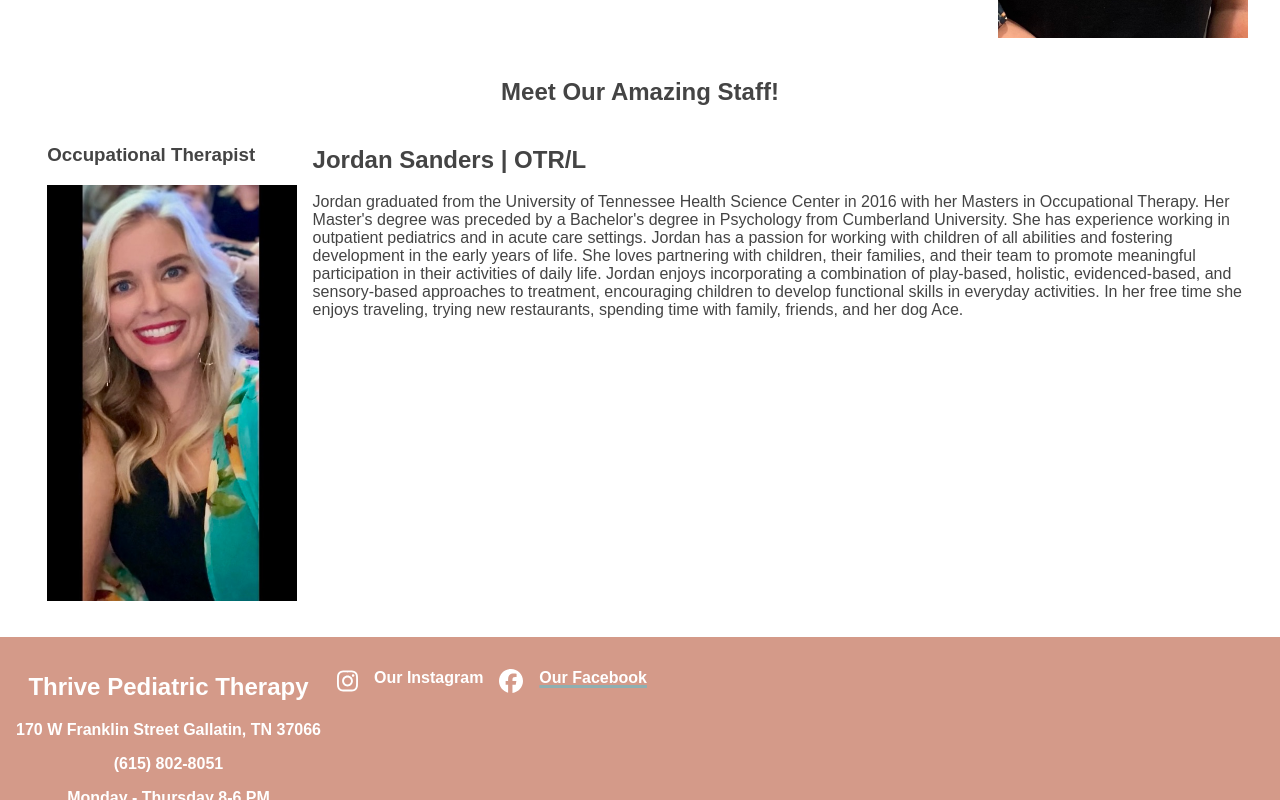
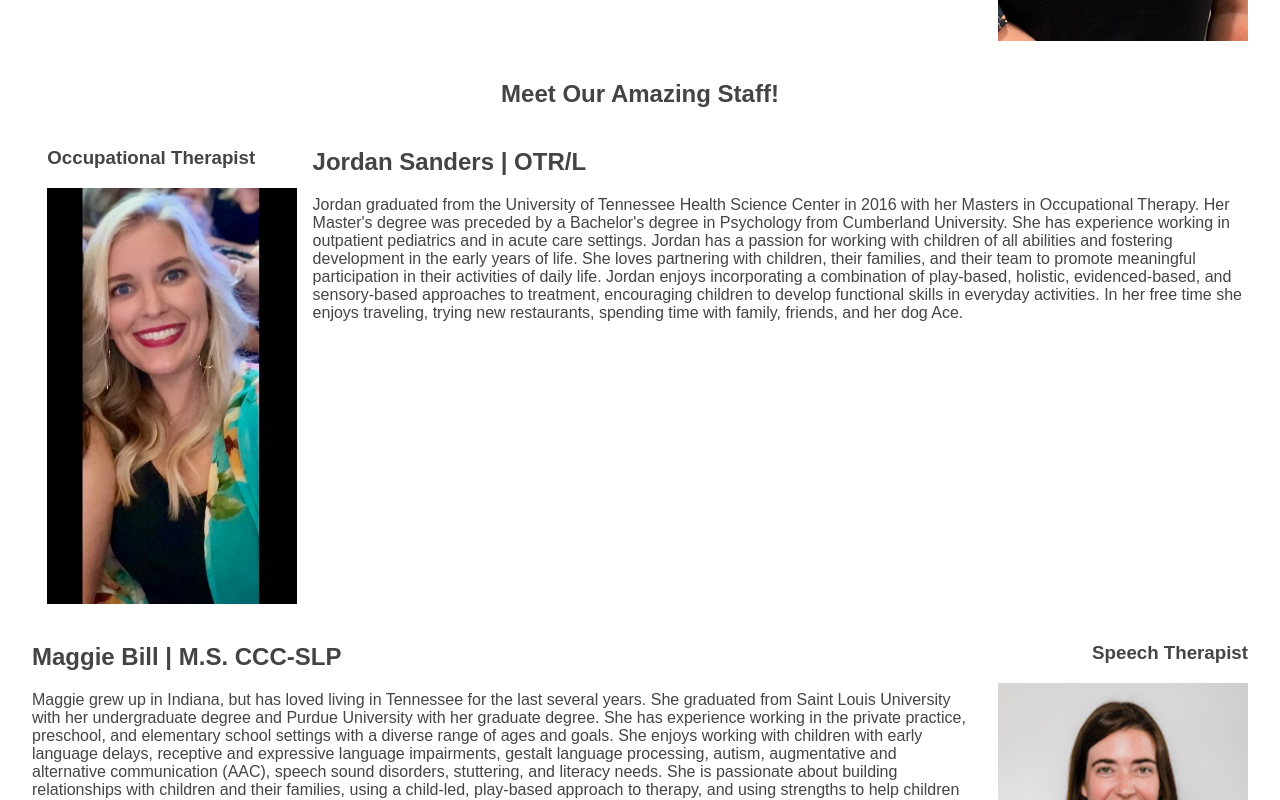
Before and after one commit to brunojoey/thrive-therapy, a React (Create React App) app: page /about in a window 1280 px wide. Shown: the part 2000-2800 px from the top of the page. Built offline with nearby package versions, Linux system fonts and the light colour scheme.

Commit message:
Added Maggie Bill section in Staff and did more mobile stylin

```diff
--- a/src/App.scss
+++ b/src/App.scss
@@ -1,6 +1,5 @@
 body {
   margin: 0;
-  height: 100%;
   font-family: "Gotham Rounded Light", "Gotham", "Arial", "sans-serif";
   position: relative;
   height: 100%;
--- a/src/components/Banner.js
+++ b/src/components/Banner.js
@@ -1,8 +1,6 @@
 const Banner = () => {
   return (
-    <div className="banner">
-      <h3 className="banner-content">Contact Us for More Information! (615) 802-8051</h3>
-    </div>
+    <h3 className="banner">Contact Us for More Information! (615) 802-8051</h3>
   )
 }
 
--- a/src/components/Footer.js
+++ b/src/components/Footer.js
@@ -5,18 +5,20 @@ import "./index.scss";
 const Footer = () => {
   return (
     <footer className="footer">
-      <section className="footer-info">
-        <h1>Thrive Pediatric Therapy</h1>
-        <p>170 W Franklin Street Gallatin, TN 37066 </p>
-        <p>(615) 802-8051</p>
-        <p>Monday - Thursday 8-6 PM</p>
-        <a href="mailto: admin@thrivepediatrictherapy.org" className="email-link">Send us an Email!</a>
-      </section>
-      <section className="social-links">
+      <h1 style={{textAlign: "center"}}>Thrive Pediatric Therapy</h1>
+      <section className="footer-content">
+        <div className="footer-info">
+          <p>170 W Franklin Street Gallatin, TN 37066 </p>
+          <p>(615) 802-8051</p>
+          <p>Monday - Thursday 8-6 PM</p>
+          <a href="mailto: admin@thrivepediatrictherapy.org" className="email-link">Send us an Email!</a>
+        </div>
+      <div className="footer-social">
         <FontAwesomeIcon icon={faInstagram} className="instagram" />
         <a href="https://instagram.com/thrive.pediatrictherapy/" className="instagram-link">Our Instagram</a>
         <FontAwesomeIcon icon={faFacebook} className="facebook" />
         <a href="https://www.facebook.com/thrivepediatrictherapytn" className="facebook-link">Our Facebook</a>
+      </div>
       </section>
     </footer>
   )
--- a/src/components/index.scss
+++ b/src/components/index.scss
@@ -6,28 +6,17 @@
   background-color: $color-lightRed;
   height: 5%;
   width: 100%;
-  padding: .5em 0 .5em 0;
+  margin: 0;
+  padding: .5em 0;
   color: $color-white;
+  display: flex;
+  justify-content: center;
 
   @include respond(phone) {
     width: 100%;
-    font-size: 1rem;
+    font-size: .8rem;
     max-height: 100%;
-
-    &-content {
-      display: flex;
-      flex-direction: column;
-      margin: 2rem;
-      height: 3rem;
-      padding: 0;
-    }
-
-  }
-
-  &-content {
-    text-align: right;
-    margin: 0;
-    padding-right: 2rem;
+    padding: 1rem 0;
   }
 }
 
@@ -124,20 +113,41 @@
   color: $color-white;
   font-weight: bold;
   text-align: center;
-  display: flex;
-  flex-direction: row;
-  padding: 1rem;
+  padding: .5rem 0 1rem 0;
 
   @include respond(phone) {
     width: 100%;
-    display: block;
+    display: flex;
+    flex-direction: column;
+
+    > h1 {
+      font-size: 1.8rem;
+      margin: 0;
+      padding-top: .5rem;
+    }
   }
 
-  .social-links {
+  &-content {
+    display: grid;
+    grid-template-columns: 4fr 10fr;
+
+    @include respond(phone) {
+      display: flex;
+      flex-direction: column;
+    }
+  }
+
+  &-social {
     margin: 1rem;
     display: flex;
+    justify-content: flex-end;
+    align-items: center;
+    align-content: space-around;
+
+    @include respond(phone) {
+      display: flex;
       justify-content: center;
-    align-content: space-around;
+    }
   }
 
   .instagram {
@@ -160,23 +170,27 @@
   .facebook {
     margin-right: 1rem;
     font-size: 1.5rem;
+
+    &-link {
+      font-size: 1rem;
+      color: $color-white;
+      text-decoration: none;
       transition: 0.3s ease;
 
       &:hover {
-      color: $color-lightTeal;
-      font-size: 2.5rem;
+        text-decoration: underline $color-lightTeal 3px;
       }
     }
-  .facebook-link {
-    font-size: 1rem;
-    color: $color-white;
-    text-decoration: underline $color-lightTeal 3px;
-    transition: 0.3s ease;
   }
+
 
   .email-link {
     color: $color-white;
+    text-decoration: none;
     transition: 0.3s ease;
+
+    &:hover {
       text-decoration: underline $color-lightTeal 3px;
     }
   }
+}
--- a/src/index.css
+++ /dev/null
@@ -1,10 +0,0 @@
-body {
-  margin: 0;
-  -webkit-font-smoothing: antialiased;
-  -moz-osx-font-smoothing: grayscale;
-}
-
-code {
-  font-family: source-code-pro, Menlo, Monaco, Consolas, 'Courier New',
-    monospace;
-}
--- a/src/index.js
+++ b/src/index.js
@@ -1,6 +1,5 @@
 import React from 'react';
 import ReactDOM from 'react-dom';
-import './index.css';
 import App from './App';
 import reportWebVitals from './reportWebVitals';
 
--- a/src/pages/About.js
+++ b/src/pages/About.js
@@ -1,6 +1,7 @@
 import christinaPhoto from "../assets/owner-files/IMG_1809.jpg";
 import alyssaPhoto from "../assets/owner-files/IMG_6337.jpg";
 import jordanPhoto from "../assets/owner-files/IMG_4068.jpg";
+import maggiePhoto from "../assets/owner-files/Headshot.PNG";
 import drawing from "../assets/stock-photos/erika-fletcher-YfNWGrQI3a4-unsplash.jpg"
 
 const About = () => {
@@ -114,7 +115,7 @@ const About = () => {
         </section>
         <section className="about-staff">
           <h2>Meet Our Amazing Staff!</h2>
-          <div class="about-staff-jordan">
+          <div className="about-staff-jordan">
             <div>
               <h3>Occupational Therapist</h3>
               <img src={jordanPhoto} alt="Jordan Sanders" width="250" />
@@ -139,8 +140,37 @@ const About = () => {
               </p>
             </div>
           </div>
+          <div className="about-staff-maggie">
+            <div>
+              <h2>Maggie Bill | M.S. CCC-SLP </h2>
+              <p>
+                Maggie grew up in Indiana, but has loved living in Tennessee for the
+                last several years. She graduated from Saint Louis University with her
+                undergraduate degree and Purdue University with her graduate degree.
+                She has experience working in the private practice, preschool, and
+                elementary school settings with a diverse range of ages and goals. She
+                enjoys working with children with early language delays, receptive
+                and expressive language impairments, gestalt language processing,
+                autism, augmentative and alternative communication (AAC), speech
+                sound disorders, stuttering, and literacy needs. She is passionate
+                about building relationships with children and their families,
+                using a child-led, play-based approach to therapy, and using
+                strengths to help children grow. In her free time, she enjoys hiking,
+                baking, traveling, and spending time with friends and family.
+              </p>
+            </div>
+            <div>
+              <h3>Speech Therapist</h3>
+              <img src={maggiePhoto} alt="Maggie Bill" width="250" />
+            </div>
+          </div>
+          <div className="about-staff-coming-soon">
+            <h3>And More Staff Coming Soon!</h3>
+            <li>Ariana Musolino | COTA </li>
+            <li>Alicia Kurth | COTA</li>
+            <li>Kaylee Coghill | M.S. CCC-SLP</li>
+          </div>
         </section>
-
       </div>
     </div>
   );
--- a/src/pages/index.scss
+++ b/src/pages/index.scss
@@ -228,10 +228,16 @@
     &-christina {
       display: grid;
       grid-template-columns: 12fr 3fr;
+      column-gap: 3ch;
       text-align: left;
       justify-items: center;
       align-items: center;
       margin: 1rem;
+
+      & > div > h3 {
+        display: flex;
+        justify-content: flex-end;
+      }
     }
     &-title {
       text-align: center;
@@ -240,6 +246,7 @@
 
   &-staff {
     > h2 {
+      width: 100%;
       text-align: center;
     }
 
@@ -250,8 +257,27 @@
       justify-items: center;
       margin: 1rem;
     }
+
+    &-maggie {
+      display: grid;
+      grid-template-columns: 12fr 3fr;
+      column-gap: 3ch;
+      text-align: left;
+      justify-items: center;
+      margin: 1rem;
+
+      > div > h3 {
+        display: flex;
+        justify-content: flex-end;
+      }
+    }
+
+    &-coming-soon {
+      > li {
+        list-style: none;
+      }
+    }
   }
-
 }
 
 // Services Page Styling
@@ -574,10 +600,29 @@
       display: flex;
       flex-direction: column;
 
+      > div > h3 {
+        text-align: center;
+      }
+
+      > div > h2 {
+        text-align: center;
+        font-size: 1.3rem;
+        font-weight: bold;
+      }
     }
     &-owners-christina {
       display: flex;
       flex-direction: column-reverse;
+
+      > div > h3 {
+        text-align: center;
+      }
+
+      > div > h2 {
+        text-align: center;
+        font-size: 1.3rem;
+        font-weight: bold;
+      }
     }
     .owners-paragraph {
       padding: 1rem;
@@ -585,12 +630,54 @@
     }
     &-staff {
       > h2 {
-        width: 80%;
+        width: 100%;
       }
 
       &-jordan {
         display: flex;
+        flex-direction: column;
+
+        > div > h3 {
+          text-align: center;
+        }
+        > div > h2 {
+          text-align: center;
+          font-size: 1.3rem;
+          font-weight: bold;
+        }
+
+
+        > div > img {
+          display: flex;
+          margin: 0 auto;
+        }
+      }
+
+      &-maggie {
+        display: flex;
         flex-direction: column-reverse;
+
+        > div > h3 {
+          text-align: center;
+        }
+        > div > h2 {
+          text-align: center;
+          font-size: 1.3rem;
+          font-weight: bold;
+        }
+
+        > div > img {
+          display: flex;
+          margin: 0 auto;
+        }
+      }
+
+      &-coming-soon {
+        text-align: center;
+
+        > li {
+          list-style: none;
+        }
       }
     }
   }
```
Also changed, not shown: src/assets/owner-files/Headshot.PNG (added). Lines whose indentation alone changed are shown as unchanged.
